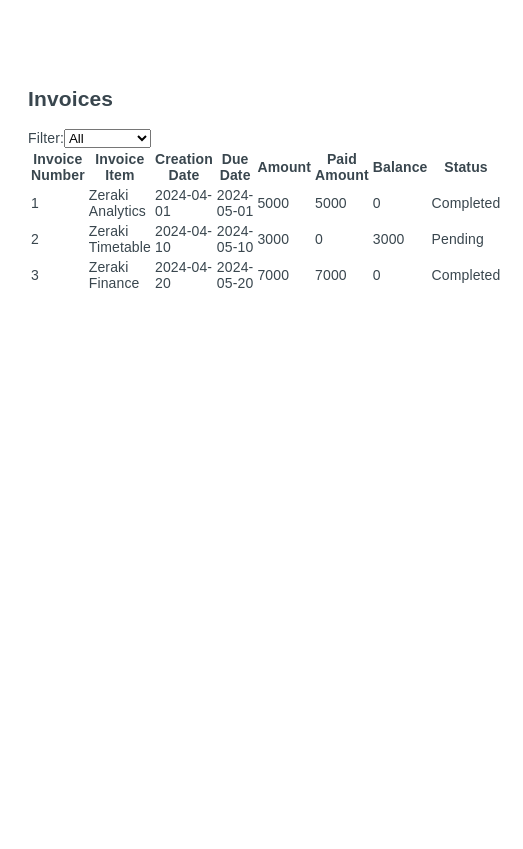
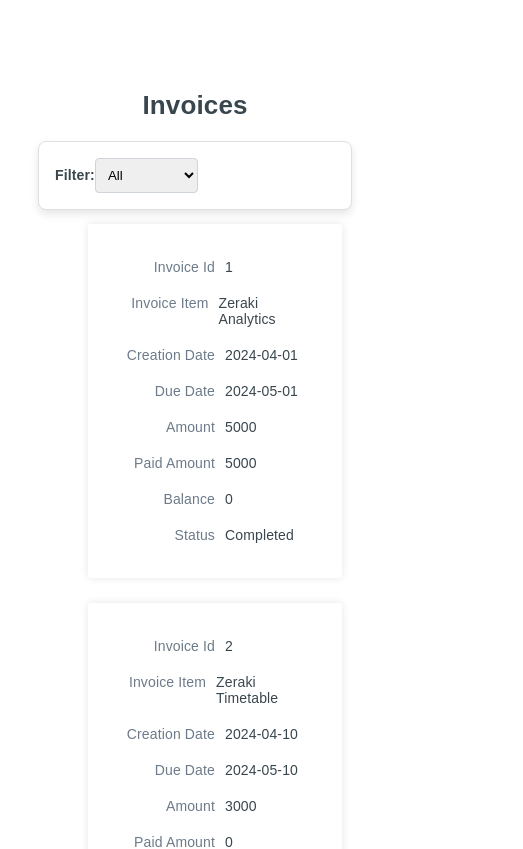
Before and after one commit to KellyKiiru/Agent-Dashboard, an Angular app: page /invoices in a window 390 px wide. Shown: the top 849 px of the page, 523 px wide, since content can reach past the window. Built offline with nearby package versions, Linux system fonts and the light colour scheme; data requests are answered from the project's data file; what @swimlane/ngx-charts would draw is missing.

Commit message:
update invoice list component with responsive desgign

```diff
--- a/src/app/invoices-list/invoices-list.component.css
+++ b/src/app/invoices-list/invoices-list.component.css
@@ -0,0 +1,102 @@
+body {
+    font-family: 'lato', sans-serif;
+  }
+  .container {
+    max-width: 1000px;
+    margin-left: auto;
+    margin-right: auto;
+    padding-left: 10px;
+    padding-right: 10px;
+  }
+
+  h2 {
+    font-size: 26px;
+    margin: 20px 0;
+    text-align: center;
+    small {
+      font-size: 0.5em;
+    }
+  }
+
+  .responsive-table {
+    li {
+      border-radius: 3px;
+      padding: 25px 30px;
+      display: flex;
+      justify-content: space-between;
+      margin-bottom: 25px;
+    }
+    .table-header {
+      background-color: #95A5A6;
+      font-size: 14px;
+      text-transform: uppercase;
+      letter-spacing: 0.03em;
+    }
+    .table-row {
+      background-color: #ffffff;
+      box-shadow: 0px 0px 9px 0px rgba(0,0,0,0.1);
+    }
+    .col-1 {
+      flex-basis: 10%;
+    }
+    .col-2 {
+      flex-basis: 40%;
+    }
+    .col-3 {
+      flex-basis: 25%;
+    }
+    .col-4 {
+      flex-basis: 25%;
+    }
+
+    @media all and (max-width: 767px) {
+      .table-header {
+        display: none;
+      }
+
+      li {
+        display: block;
+      }
+      .col {
+
+        flex-basis: 100%;
+
+      }
+      .col {
+        display: flex;
+        padding: 10px 0;
+        &:before {
+          color: #6C7A89;
+          padding-right: 10px;
+          content: attr(data-label);
+          flex-basis: 50%;
+          text-align: right;
+        }
+      }
+    }
+  }
+
+  .filter-card {
+    background-color: #ffffff;
+    border: 1px solid #e0e0e0;
+    border-radius: 8px;
+    box-shadow: 0 4px 8px rgba(0, 0, 0, 0.1);
+    padding: 16px;
+    margin-top: 16px;
+  }
+
+  .filter-card .form-label {
+    font-weight: bold;
+    margin-bottom: 8px;
+  }
+
+  .filter-card .form-select {
+    border-radius: 4px;
+    padding: 8px;
+    border: 1px solid #ced4da;
+  }
+
+  .filter-card .form-select:focus {
+    border-color: #80bdff;
+    box-shadow: 0 0 0 0.2rem rgba(0, 123, 255, 0.25);
+  }
--- a/src/app/invoices-list/invoices-list.component.html
+++ b/src/app/invoices-list/invoices-list.component.html
@@ -3,6 +3,7 @@
 
     <div class="row mb-3">
       <div class="col-md-3">
+        <div class="filter-card">
           <label for="filterSelect" class="form-label">Filter:</label>
           <select id="filterSelect" class="form-select" [(ngModel)]="filterStatus" (change)="applyFilter()">
             <option value="all">All</option>
@@ -11,33 +12,30 @@
           </select>
         </div>
       </div>
+    </div>
 
-    <div class="table-responsive">
-      <table class="table table-striped table-bordered shadow-sm rounded">
-        <thead>
-          <tr>
-            <th>Invoice Number</th>
-            <th>Invoice Item</th>
-            <th>Creation Date</th>
-            <th>Due Date</th>
-            <th>Amount</th>
-            <th>Paid Amount</th>
-            <th>Balance</th>
-            <th>Status</th>
-          </tr>
-        </thead>
-        <tbody>
-          <tr *ngFor="let invoice of filteredInvoices">
-            <td>{{ invoice.id }}</td>
-            <td>{{ invoice.invoiceItem }}</td>
-            <td>{{ invoice.creationDate }}</td>
-            <td>{{ invoice.dueDate }}</td>
-            <td>{{ invoice.amount }}</td>
-            <td>{{ invoice.paidAmount }}</td>
-            <td>{{ invoice.balance }}</td>
-            <td>{{ invoice.status }}</td>
-          </tr>
-        </tbody>
-      </table>
+
+  <div class="container">
+    <ul class="responsive-table" >
+      <li class="table-header">
+        <div class="col col-1">ID</div>
+        <div class="col col-2">Invoice Item</div>
+        <div class="col col-3">Creation Date</div>
+        <div class="col col-4">Due Date</div>
+        <div class="col col-4">Amount</div>
+        <div class="col col-4">Paid Amount</div>
+        <div class="col col-4">Balance</div>
+        <div class="col col-4">Status</div>
+      </li>
+      <li class="table-row"  *ngFor="let invoice of filteredInvoices">
+        <div class="col col-1" data-label="Invoice Id">{{ invoice.id }}</div>
+        <div class="col col-2" data-label="Invoice Item">{{ invoice.invoiceItem }}</div>
+        <div class="col col-3" data-label="Creation Date">{{ invoice.creationDate }}</div>
+        <div class="col col-4" data-label="Due Date">{{ invoice.dueDate }}</div>
+        <div class="col col-4" data-label="Amount">{{ invoice.amount }}</div>
+        <div class="col col-4" data-label="Paid Amount">{{ invoice.paidAmount }}</div>
+        <div class="col col-4" data-label="Balance">{{ invoice.balance }}</div>
+        <div class="col col-4" data-label="Status">{{ invoice.status }}</div>
+      </li>
+    </ul>
   </div>
-  </div>
```
Lines whose indentation alone changed are shown as unchanged.
